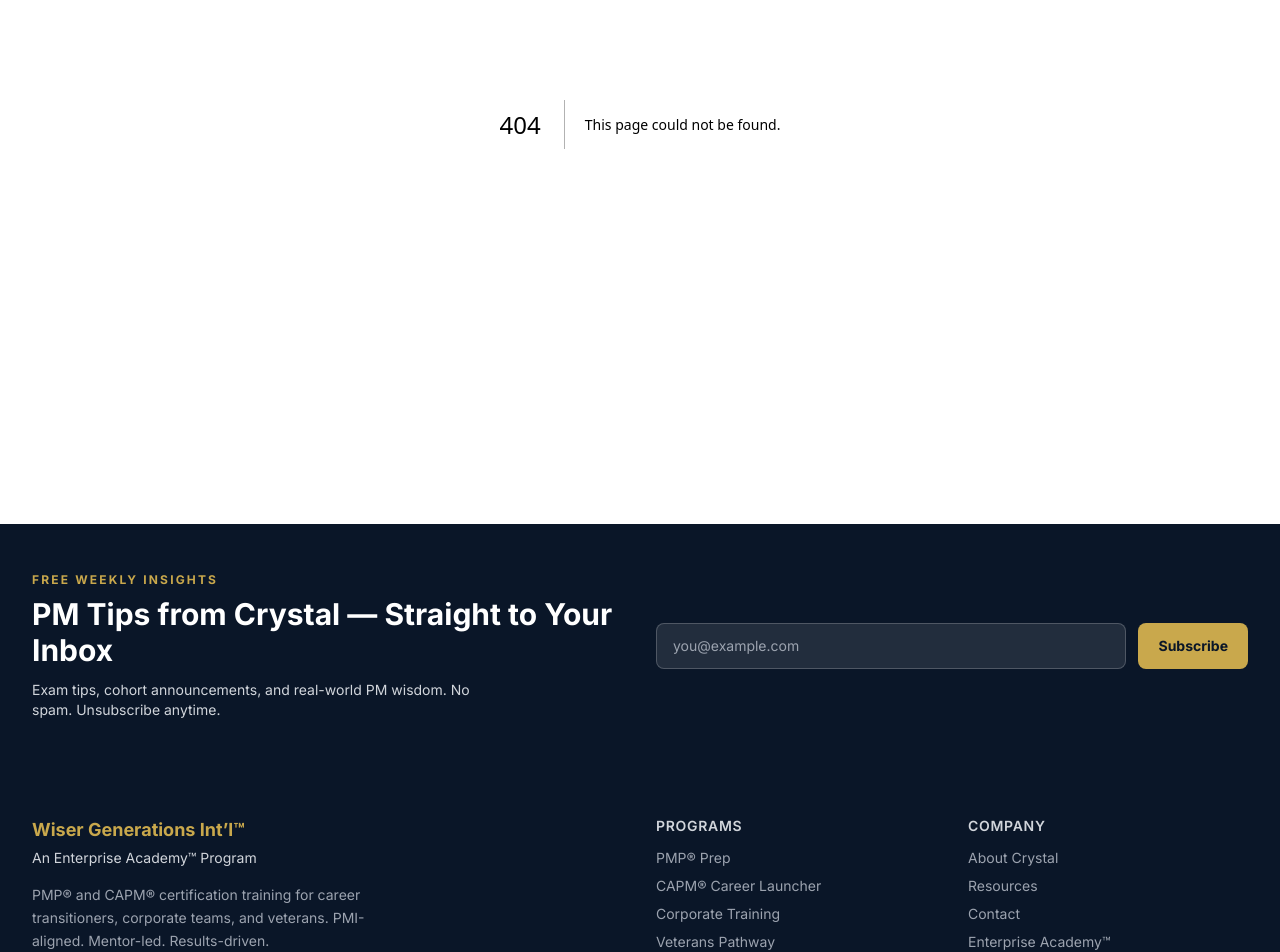
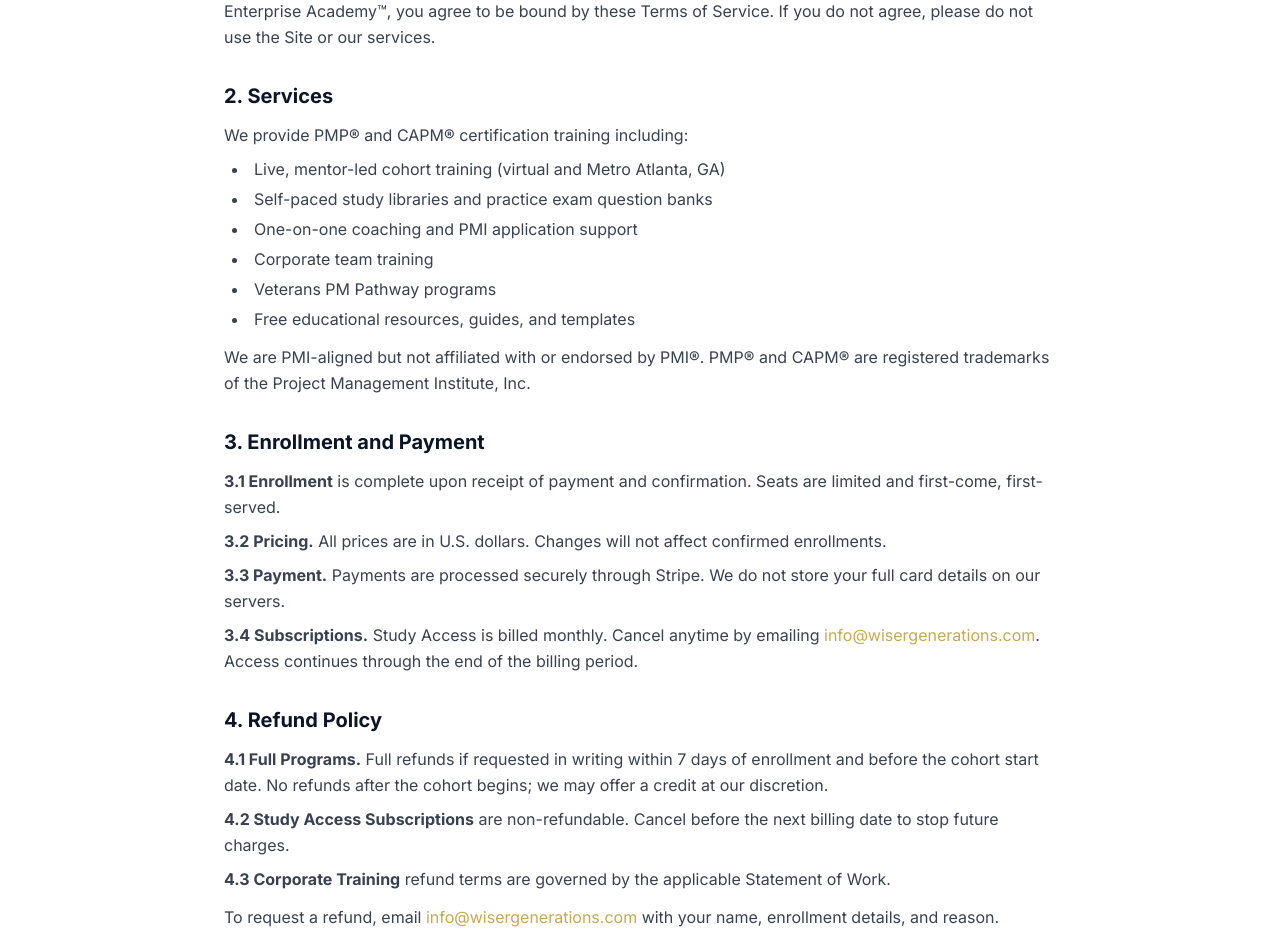
Before and after one commit to D4CGDBEMWS/wisergenerations-pmp, a Next.js app: page /terms in a window 1280 px wide. Before the commit this address had no page. Shown: the part 340-1292 px from the top of the page. Built offline with nearby package versions, Linux system fonts and the light colour scheme.

Commit message:
Add Terms of Service page with metadata

```diff
--- /dev/null
+++ b/app/terms/page.tsx
@@ -0,0 +1,164 @@
+import type { Metadata } from 'next'
+import Link from 'next/link'
+
+export const metadata: Metadata = {
+  title: 'Terms of Service',
+  description: "Terms of Service for Wiser Generations Int'l - the rules and conditions governing use of our website and programs.",
+}
+
+export default function TermsPage() {
+  return (
+    <div className="max-w-4xl mx-auto px-4 sm:px-6 lg:px-8 py-16">
+      <div className="mb-10">
+        <p className="text-gold text-sm font-bold uppercase tracking-widest mb-2">Legal</p>
+        <h1 className="text-4xl font-bold text-navy mb-4">Terms of Service</h1>
+        <p className="text-gray-500 text-sm">Effective Date: April 12, 2026</p>
+      </div>
+
+      <div className="space-y-8 text-gray-700 leading-relaxed">
+
+        <section>
+          <h2 className="text-xl font-bold text-navy mb-3">1. Agreement to Terms</h2>
+          <p>
+            By accessing or using wisergenerations.com or purchasing any program from Wiser Generations
+            Int&apos;l™ / Enterprise Academy™, you agree to be bound by these Terms of Service. If you do not
+            agree, please do not use the Site or our services.
+          </p>
+        </section>
+
+        <section>
+          <h2 className="text-xl font-bold text-navy mb-3">2. Services</h2>
+          <p>We provide PMP® and CAPM® certification training including:</p>
+          <ul className="list-disc list-inside mt-2 space-y-1 ml-2">
+            <li>Live, mentor-led cohort training (virtual and Metro Atlanta, GA)</li>
+            <li>Self-paced study libraries and practice exam question banks</li>
+            <li>One-on-one coaching and PMI application support</li>
+            <li>Corporate team training</li>
+            <li>Veterans PM Pathway programs</li>
+            <li>Free educational resources, guides, and templates</li>
+          </ul>
+          <p className="mt-3">
+            We are PMI-aligned but not affiliated with or endorsed by PMI®. PMP® and CAPM® are registered
+            trademarks of the Project Management Institute, Inc.
+          </p>
+        </section>
+
+        <section>
+          <h2 className="text-xl font-bold text-navy mb-3">3. Enrollment and Payment</h2>
+          <p>
+            <strong>3.1 Enrollment</strong> is complete upon receipt of payment and confirmation. Seats are
+            limited and first-come, first-served.
+          </p>
+          <p className="mt-2">
+            <strong>3.2 Pricing.</strong> All prices are in U.S. dollars. Changes will not affect confirmed
+            enrollments.
+          </p>
+          <p className="mt-2">
+            <strong>3.3 Payment.</strong> Payments are processed securely through Stripe. We do not store
+            your full card details on our servers.
+          </p>
+          <p className="mt-2">
+            <strong>3.4 Subscriptions.</strong> Study Access is billed monthly. Cancel anytime by emailing{' '}
+            <a href="mailto:info@wisergenerations.com" className="text-gold hover:underline">
+              info@wisergenerations.com
+            </a>
+            . Access continues through the end of the billing period.
+          </p>
+        </section>
+
+        <section>
+          <h2 className="text-xl font-bold text-navy mb-3">4. Refund Policy</h2>
+          <p>
+            <strong>4.1 Full Programs.</strong> Full refunds if requested in writing within 7 days of enrollment
+            and before the cohort start date. No refunds after the cohort begins; we may offer a credit at our
+            discretion.
+          </p>
+          <p className="mt-2">
+            <strong>4.2 Study Access Subscriptions</strong> are non-refundable. Cancel before the next billing
+            date to stop future charges.
+          </p>
+          <p className="mt-2">
+            <strong>4.3 Corporate Training</strong> refund terms are governed by the applicable Statement of
+            Work.
+          </p>
+          <p className="mt-3">
+            To request a refund, email{' '}
+            <a href="mailto:info@wisergenerations.com" className="text-gold hover:underline">
+              info@wisergenerations.com
+            </a>{' '}
+            with your name, enrollment details, and reason.
+          </p>
+        </section>
+
+        <section>
+          <h2 className="text-xl font-bold text-navy mb-3">5. Intellectual Property</h2>
+          <p>
+            All course materials, study guides, practice questions, templates, videos, and branding are the
+            proprietary property of Enterprise Academy™ / Wiser Generations Int&apos;l™. You may use content only
+            for personal, non-commercial educational purposes. Sharing access credentials is prohibited.
+          </p>
+        </section>
+
+        <section>
+          <h2 className="text-xl font-bold text-navy mb-3">6. Student Conduct</h2>
+          <p>By enrolling, you agree to:</p>
+          <ul className="list-disc list-inside mt-2 space-y-1 ml-2">
+            <li>Engage respectfully with instructors, staff, and fellow students.</li>
+            <li>Complete your own work honestly for PMI® application purposes.</li>
+            <li>Follow PMI&reg;&apos;s Code of Ethics and Professional Conduct.</li>
+            <li>Not record or redistribute live session content without written consent.</li>
+          </ul>
+          <p className="mt-3">
+            We reserve the right to remove any student without refund for serious misconduct.
+          </p>
+        </section>
+
+        <section>
+          <h2 className="text-xl font-bold text-navy mb-3">7. No Guarantee of Exam Results</h2>
+          <p>
+            We cannot guarantee you will pass any certification exam. Exam outcomes depend on individual effort,
+            study habits, and PMI&reg;&apos;s independent evaluation. Our published pass rates are historical
+            averages, not guarantees of individual performance.
+          </p>
+        </section>
+
+        <section>
+          <h2 className="text-xl font-bold text-navy mb-3">8. Limitation of Liability</h2>
+          <p>
+            Services are provided &quot;as is.&quot; To the maximum extent permitted by law, our total aggregate
+            liability shall not exceed the amount you paid us in the 12 months preceding the claim.
+          </p>
+        </section>
+
+        <section>
+          <h2 className="text-xl font-bold text-navy mb-3">9. Governing Law</h2>
+          <p>
+            These Terms are governed by the laws of the State of Georgia, U.S.A. Disputes shall be resolved
+            in the state or federal courts of Cobb County, Georgia.
+          </p>
+        </section>
+
+        <section>
+          <h2 className="text-xl font-bold text-navy mb-3">10. Contact</h2>
+          <div className="mt-2 bg-gray-50 rounded-xl p-5 border border-gray-200">
+            <p className="font-bold text-navy">Wiser Generations Int&apos;l™ / Enterprise Academy™</p>
+            <p>Smyrna, Georgia (Metro Atlanta)</p>
+            <p>
+              Email:{' '}
+              <a href="mailto:info@wisergenerations.com" className="text-gold hover:underline font-medium">
+                info@wisergenerations.com
+              </a>
+            </p>
+          </div>
+        </section>
+
+      </div>
+
+      <div className="mt-12 pt-8 border-t border-gray-200 flex flex-col sm:flex-row gap-4">
+        <Link href="/privacy-policy" className="text-gold hover:underline font-medium text-sm">Privacy Policy</Link>
+        <Link href="/contact" className="text-gold hover:underline font-medium text-sm">Contact Us</Link>
+        <Link href="/" className="text-gray-400 hover:text-navy text-sm">Back to Home</Link>
+      </div>
+    </div>
+  )
+}
```
